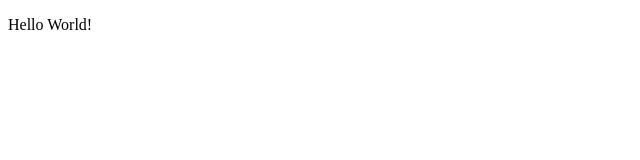
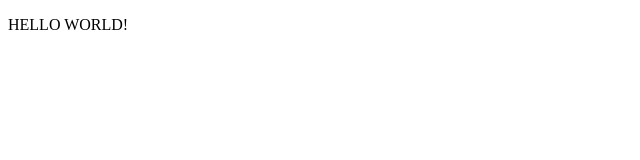
Before and after one commit to Sohamcoder18/sohamweb-demo, a plain HTML site: page index.html in a window 1280 px wide. Shown: the full height of the page, 0-640 px from the left. Drawn offline with Linux system fonts and the light colour scheme.

Commit message:
Update index.html

```diff
--- a/index.html
+++ b/index.html
@@ -6,7 +6,6 @@
     <title>Document</title>
 </head>
 <body>
-
+   <p>HELLO WORLD!</p>
 </body>
 </html>
-<p>Hello World!</p>
```
